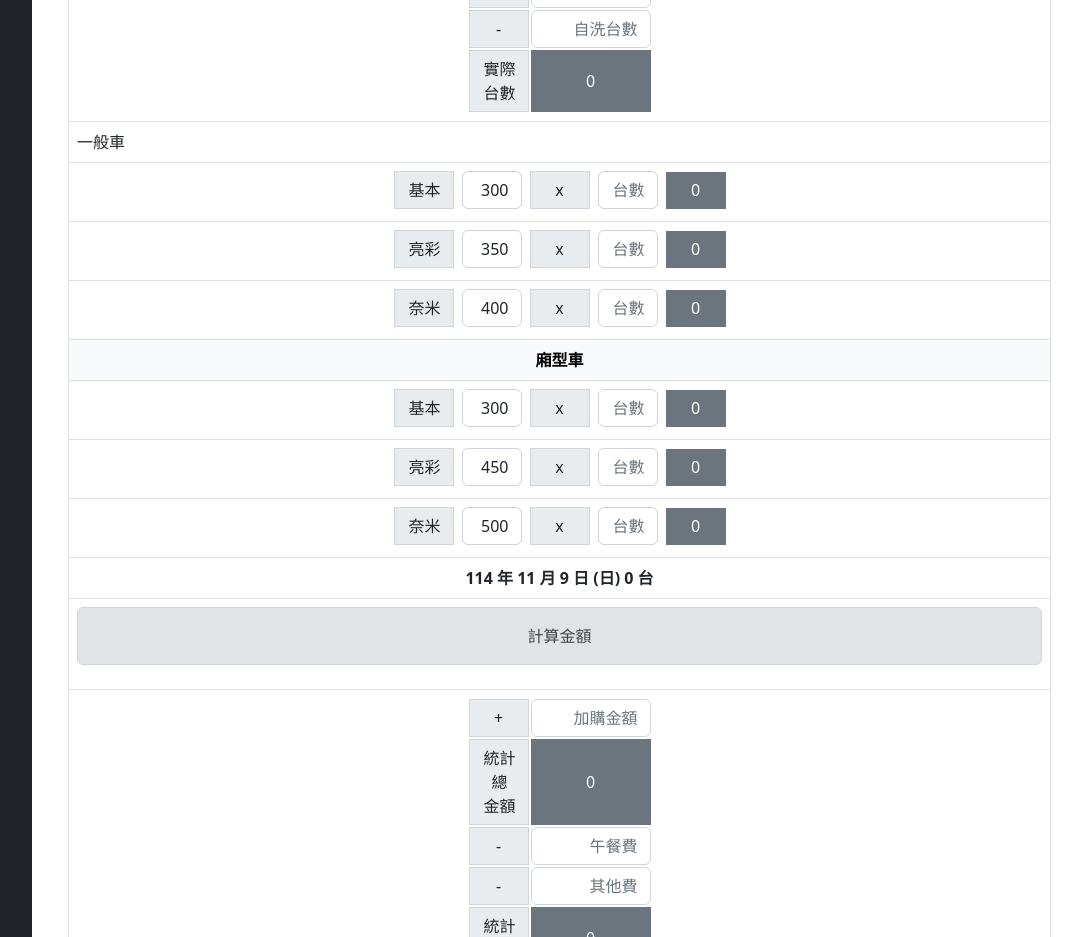
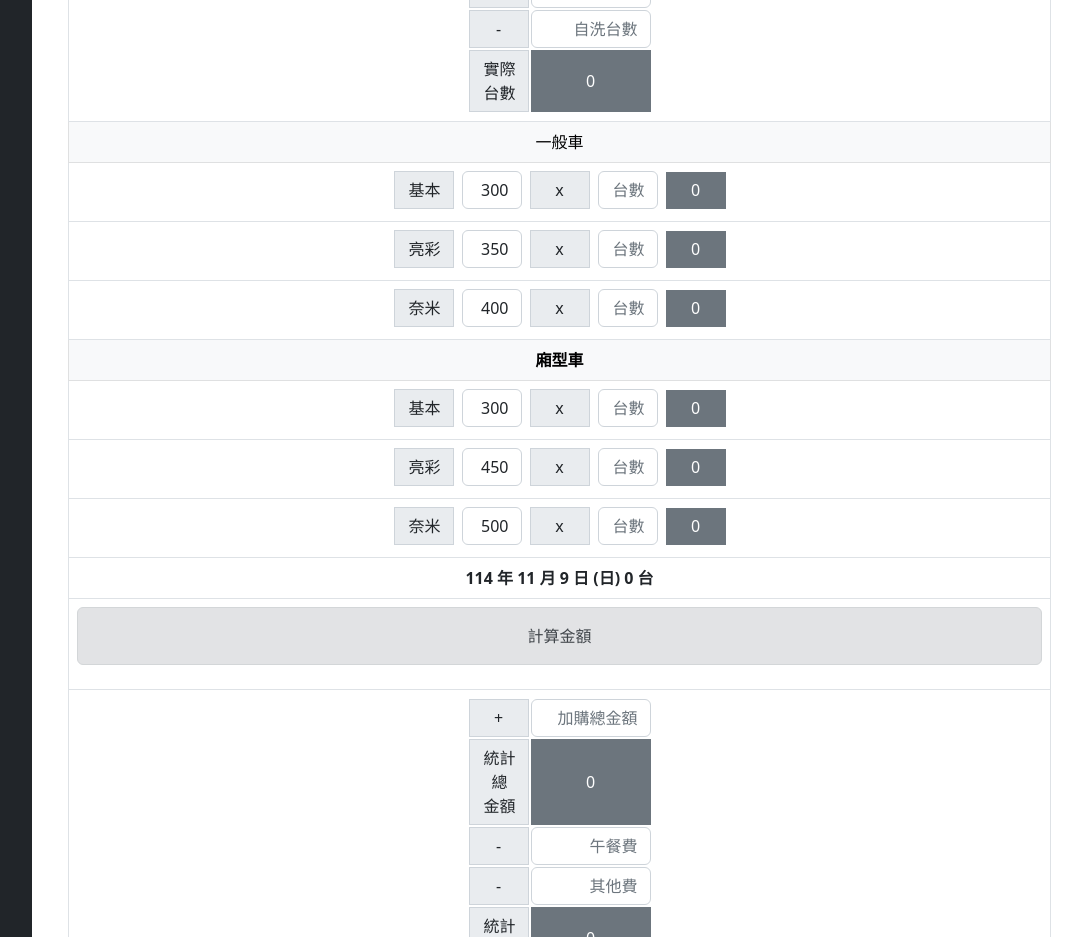
Before and after one commit to tonytoolsn/carWashSettlement, a plain HTML site: page settlement.html in a window 1280 px wide. Shown: the part 460-1397 px from the top of the page, without its empty margins (193-1275 px from the left). Drawn offline with nearby package versions, Linux system fonts and the light colour scheme.

Commit message:
Update placeholder text in settlement.html

```diff
--- a/settlement.html
+++ b/settlement.html
@@ -252,7 +252,7 @@
                                                     </table>
                                                 </td>
                                             </tr>
-                                            <tr>
+                                            <tr class="table-light text-center">
                                                 <td>一般車</td>
                                             </tr>
                                             <tr>
@@ -376,7 +376,7 @@
                                                                 <input
                                                                     type="text"
                                                                     class="form-control addOnAmount"
-                                                                    placeholder="加購金額"
+                                                                    placeholder="加購總金額"
                                                                     style="width: 120px"
                                                                 />
                                                             </td>
```
